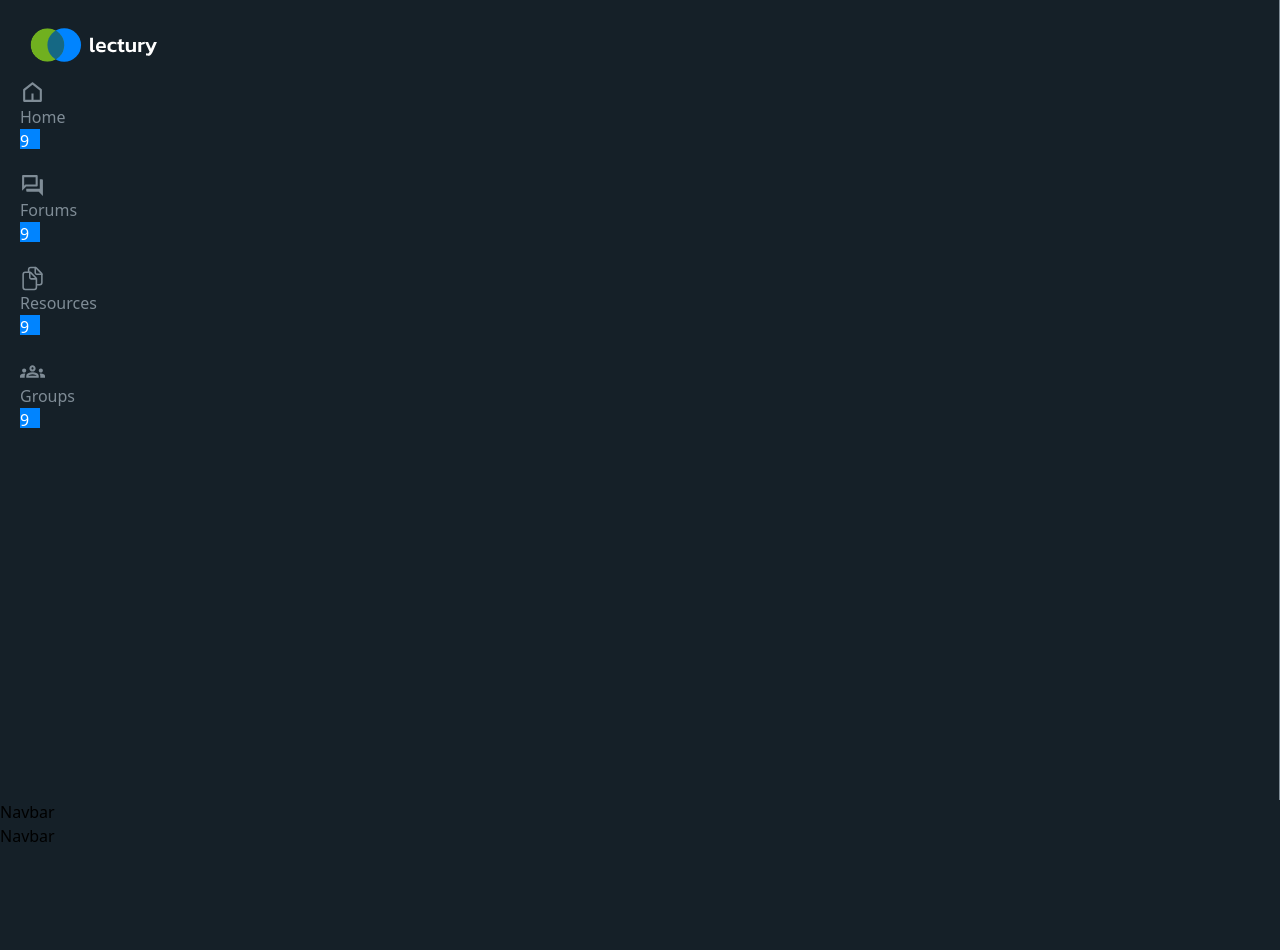
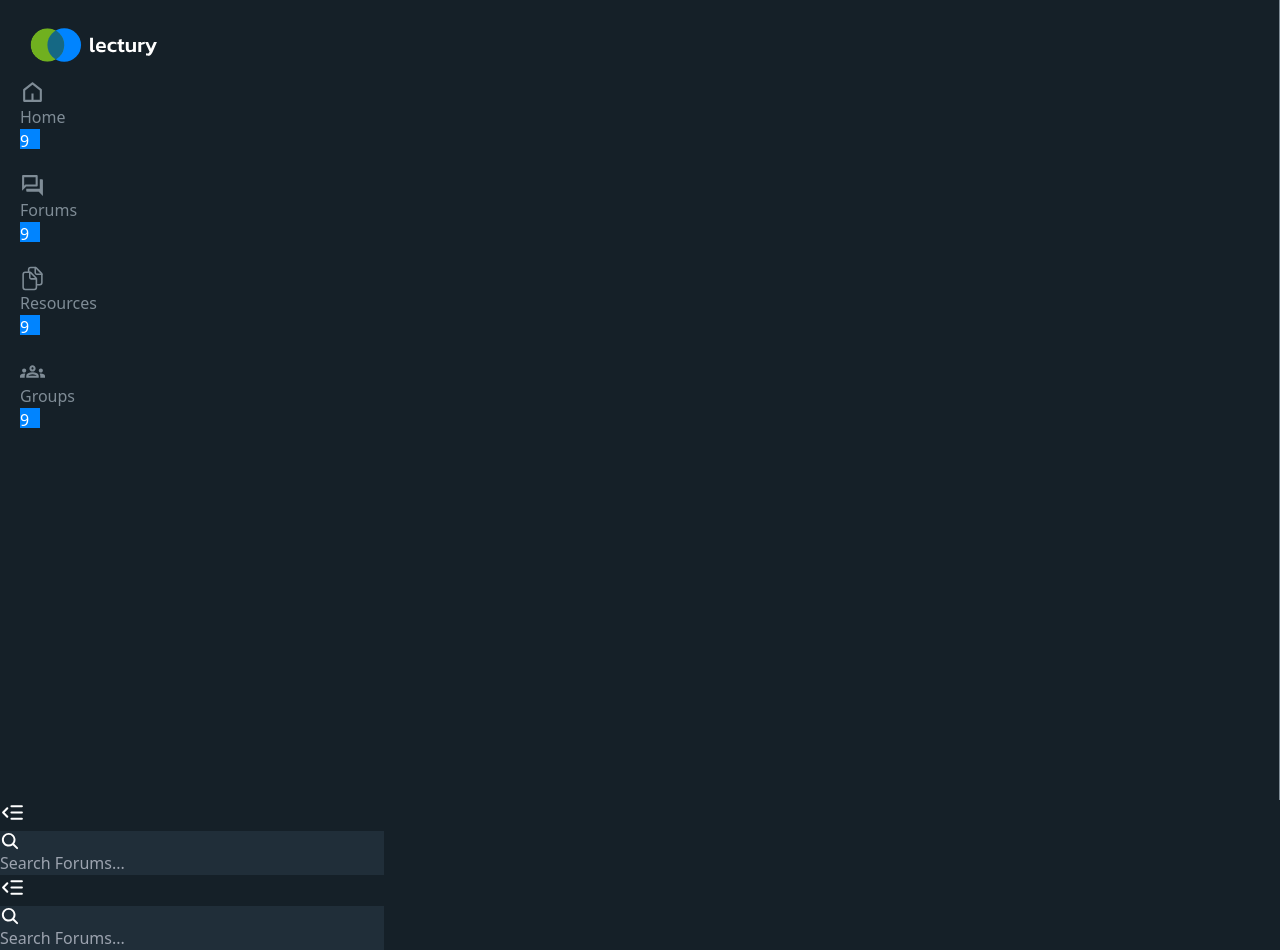
Before and after one commit to ismylsmylv/Lectury, a Next.js app: page /components/Navbar in a window 1280 px wide. Before the commit the page ends 848 px from the top, so only its background shows below. Built offline with nearby package versions, Linux system fonts and the light colour scheme.

Commit message:
style: navbar updated && search bar added

```diff
--- a/src/app/components/Navbar/page.tsx
+++ b/src/app/components/Navbar/page.tsx
@@ -1,9 +1,23 @@
 import React from "react";
-
+import "./style.scss";
+import { LuIndentDecrease } from "react-icons/lu";
+import { IoSearch } from "react-icons/io5";
 type Props = {};
 
 function Navbar({}: Props) {
-  return <div>Navbar</div>;
+  return (
+    <div className="Navbar flex justify-between items-center w-full p-5">
+      <div className="left flex w-full gap-5 items-center ">
+        <button>
+          <LuIndentDecrease size={25} color="#ffffff" />
+        </button>
+        <div className="searchbar flex gap-3 items-center p-4 rounded">
+          <IoSearch size={20} color="#ffffff" />
+          <input type="text" placeholder="Search Forums..." />
+        </div>
+      </div>
+    </div>
+  );
 }
 
 export default Navbar;
--- /dev/null
+++ b/src/app/components/Navbar/style.scss
@@ -0,0 +1,15 @@
+.Navbar {
+
+
+    .searchbar {
+        background-color: var(--color-surface);
+        width: 30%;
+
+        input {
+            background-color: transparent;
+            width: 100%;
+            outline: none;
+            color: var(--color-white);
+        }
+    }
+}
--- a/src/app/layout.tsx
+++ b/src/app/layout.tsx
@@ -31,7 +31,7 @@ export default function RootLayout({
       >
         <div className="flex w-full">
           <SideBar />
-          <div className="block">
+          <div className="block w-full">
             <Navbar />
             {children}
           </div>
```
